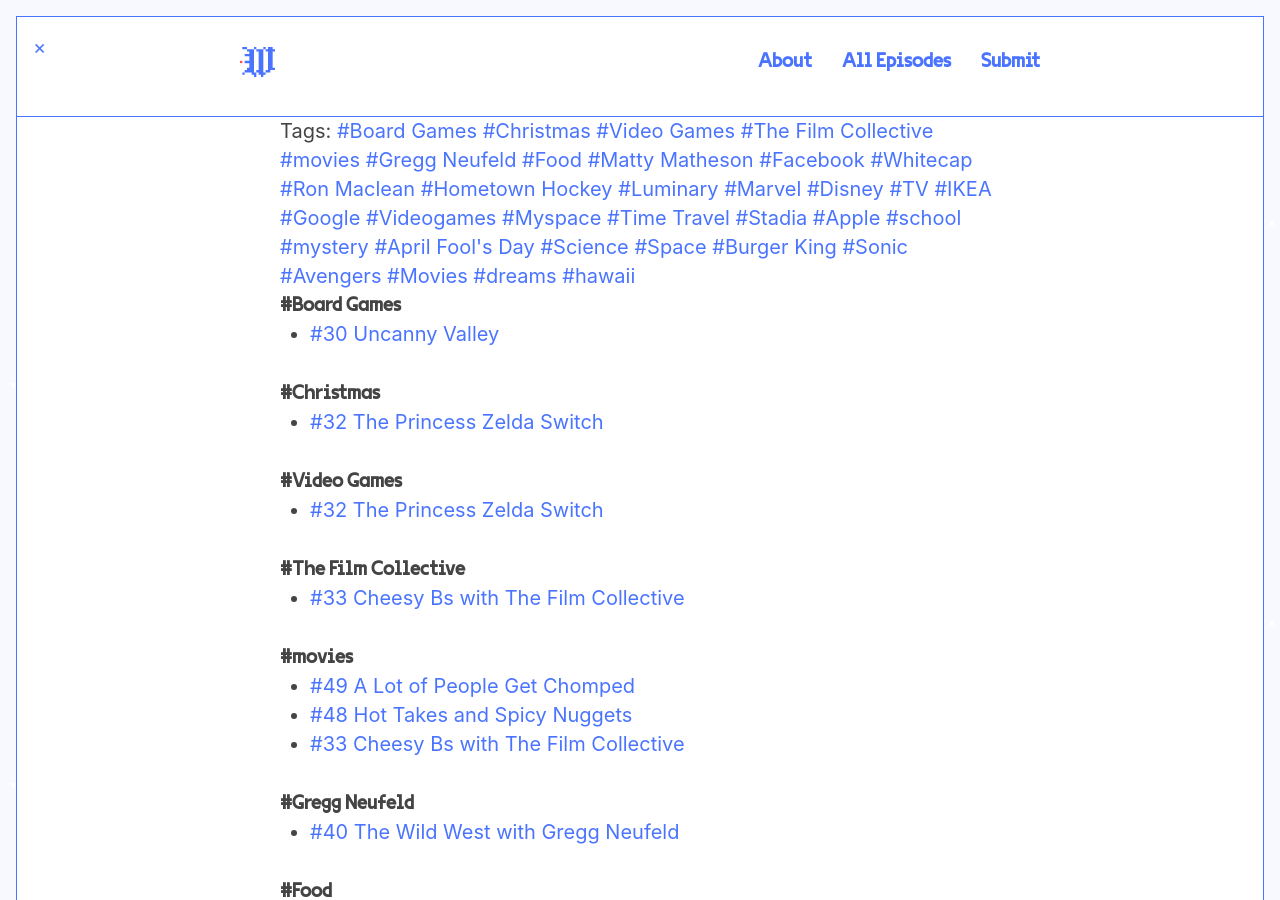
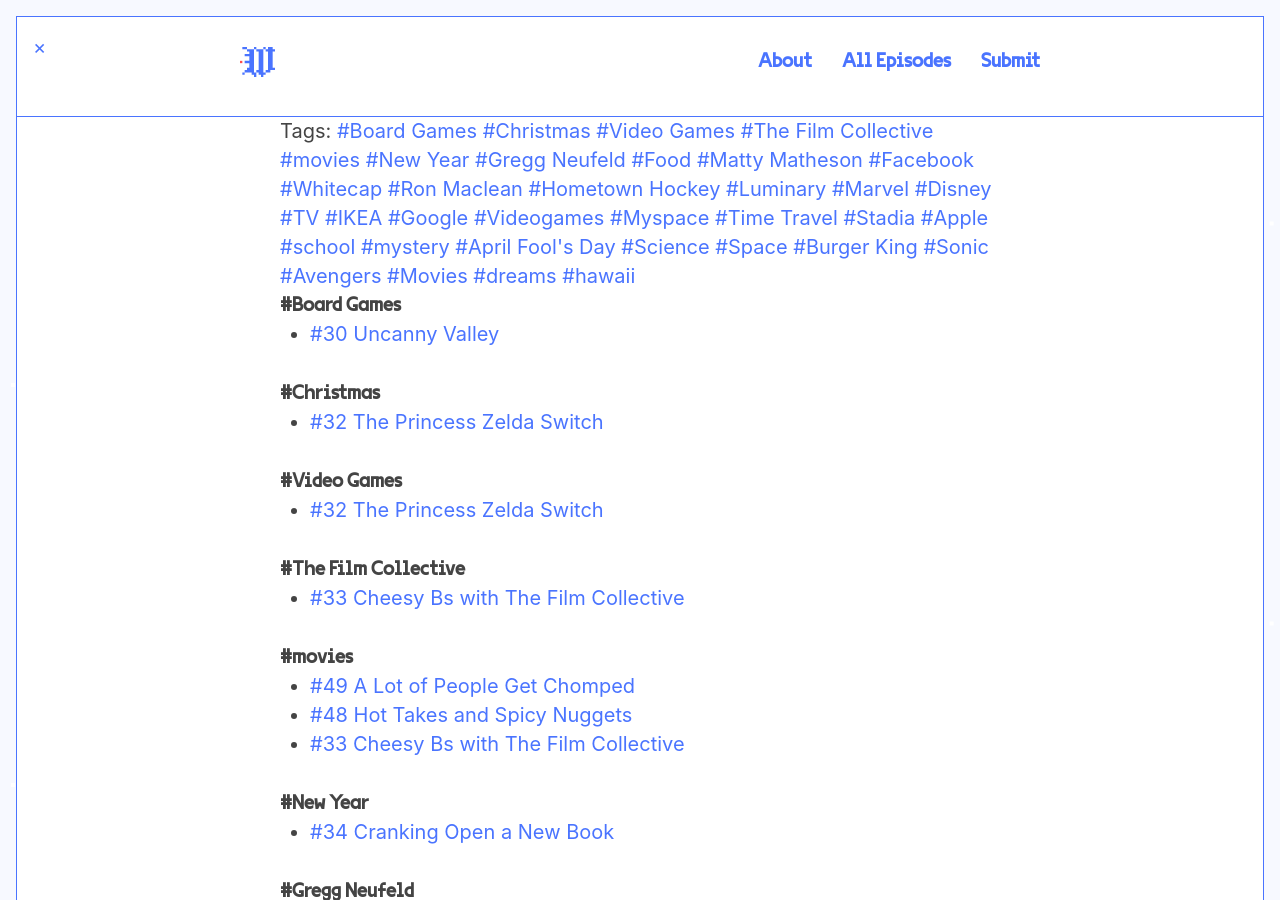
Before and after one commit to jondueck/whatevertown, a Jekyll site: the page built from tags.html, in a window 1280 px wide and 900 px high. Built offline with Jekyll 4.4.1, drawn with Linux system fonts in a browser that asks for light colours; some web fonts are replaced.

Commit message:
Updated S02e11

```diff
--- a/_posts/2019-01-16-s02e11.md
+++ b/_posts/2019-01-16-s02e11.md
@@ -2,16 +2,15 @@
 title: "#34 Cranking Open a New Book"
 date: 2019-01-16 16:00:00 -06:00
 permalink: "/episode/s02e11/"
+tags:
+- New Year
+author: Whatevertown
 season: 2
+episode_type: full
 episode: 34
-episode_type: full
-author: Whatevertown
 file: https://s3.ca-central-1.amazonaws.com/lodgment-remark-slipshod/s02e11.mp3
 file_itunes: https://s3.ca-central-1.amazonaws.com/lodgment-remark-slipshod/s02e11.m4a
 stitcher: 58233220
-soundcloud:
-googleplay:
-itunes:
 artwork: "/dist/artwork/artwork_default.jpg"
 summary: The boys are back to talk about the new year, resolutions, and catch up on
   some listener-submitted Woud You Rathers.
```
